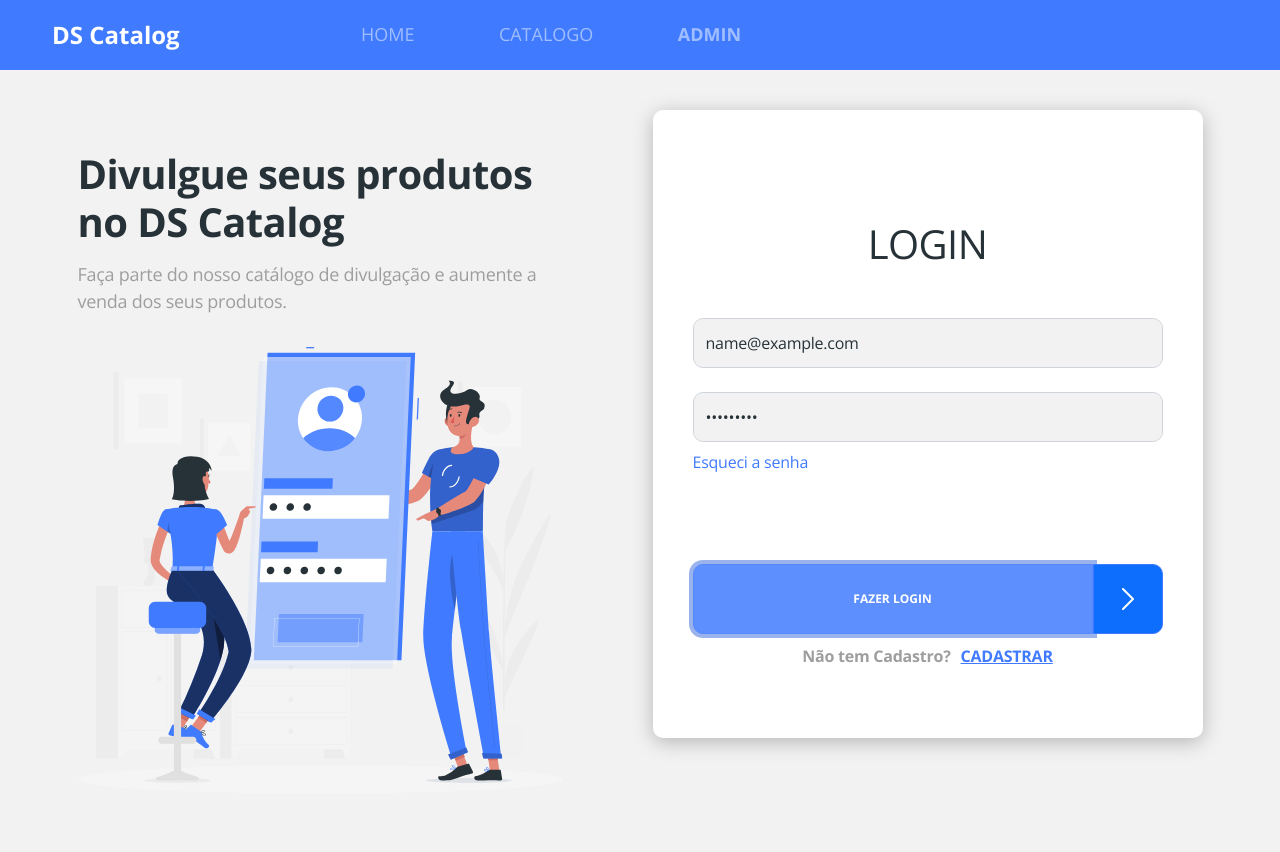
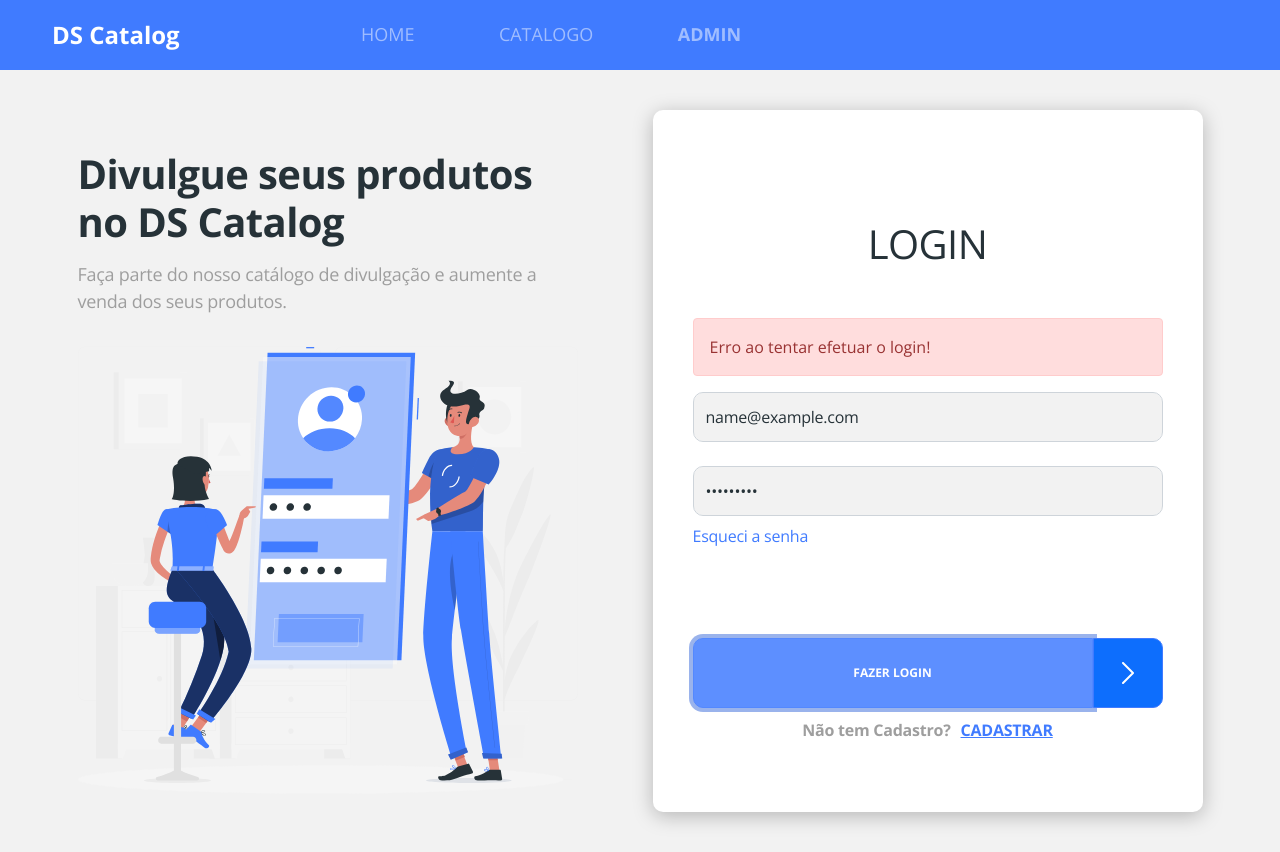
Before and after one commit to auriceliof/devsuperior-react-03, a React (Create React App) app in the folder frontend/: page /admin/auth/login in a window 1280 px wide. Both pictures are taken after typing "name@example.com", "Sample123" into the empty fields and a click on the button "FAZER LOGIN". Built offline with nearby package versions, Linux system fonts and the light colour scheme; no server answers; the HTML template or start-up script is replaced by a standard one.

Commit message:
Manual error handling

```diff
--- a/frontend/src/assets/styles/custom.scss
+++ b/frontend/src/assets/styles/custom.scss
@@ -1,5 +1,6 @@
 $theme-colors: (
   'primary': #407bff,
+  'danger' : #ff5555,
 );
 
 $body-bg: #F2F2F2;
--- a/frontend/src/pages/Admin/Auth/Login/index.tsx
+++ b/frontend/src/pages/Admin/Auth/Login/index.tsx
@@ -1,36 +1,44 @@
 import { Link } from 'react-router-dom';
 import ButtonIcon from 'components/ButtonIcon';
-import './styles.css';
 import { useForm } from 'react-hook-form';
 import { requestBackendLogin } from 'utils/requests';
+import { useState } from 'react';
+
+import './styles.css';
 
 type FormData = {
   username: string;
   password: string;
-}
+};
 
 const Login = () => {
 
-    const { register, handleSubmit } = useForm<FormData>();
+  const [hasError, setHasError] = useState(false);
 
-    const onSubmit = (formData : FormData) => {
-      requestBackendLogin(formData)
-      .then(Response => {
+  const { register, handleSubmit } = useForm<FormData>();
+
+  const onSubmit = (formData: FormData) => {
+    requestBackendLogin(formData)
+      .then((Response) => {
+        setHasError(false);
         console.log('SUCESSO', Response);
       })
-      .catch(error => {
+      .catch((error) => {
+        setHasError(true);
         console.log('ERRO', error);
       });
-
-    };
+  };
 
   return (
     <div className="base-card login-card">
       <h1>LOGIN</h1>
+      {hasError && (
+        <div className="alert alert-danger">Erro ao tentar efetuar o login!</div>
+      )}
       <form onSubmit={handleSubmit(onSubmit)}>
         <div className="mb-4">
           <input
-            {...register("username")}
+            {...register('username')}
             type="text"
             className="form-control base-input"
             placeholder="Email"
@@ -39,7 +47,7 @@
         </div>
         <div className="mb-2">
           <input
-            {...register("password")}
+            {...register('password')}
             type="password"
             className="form-control base-input "
             placeholder="Password"
```
